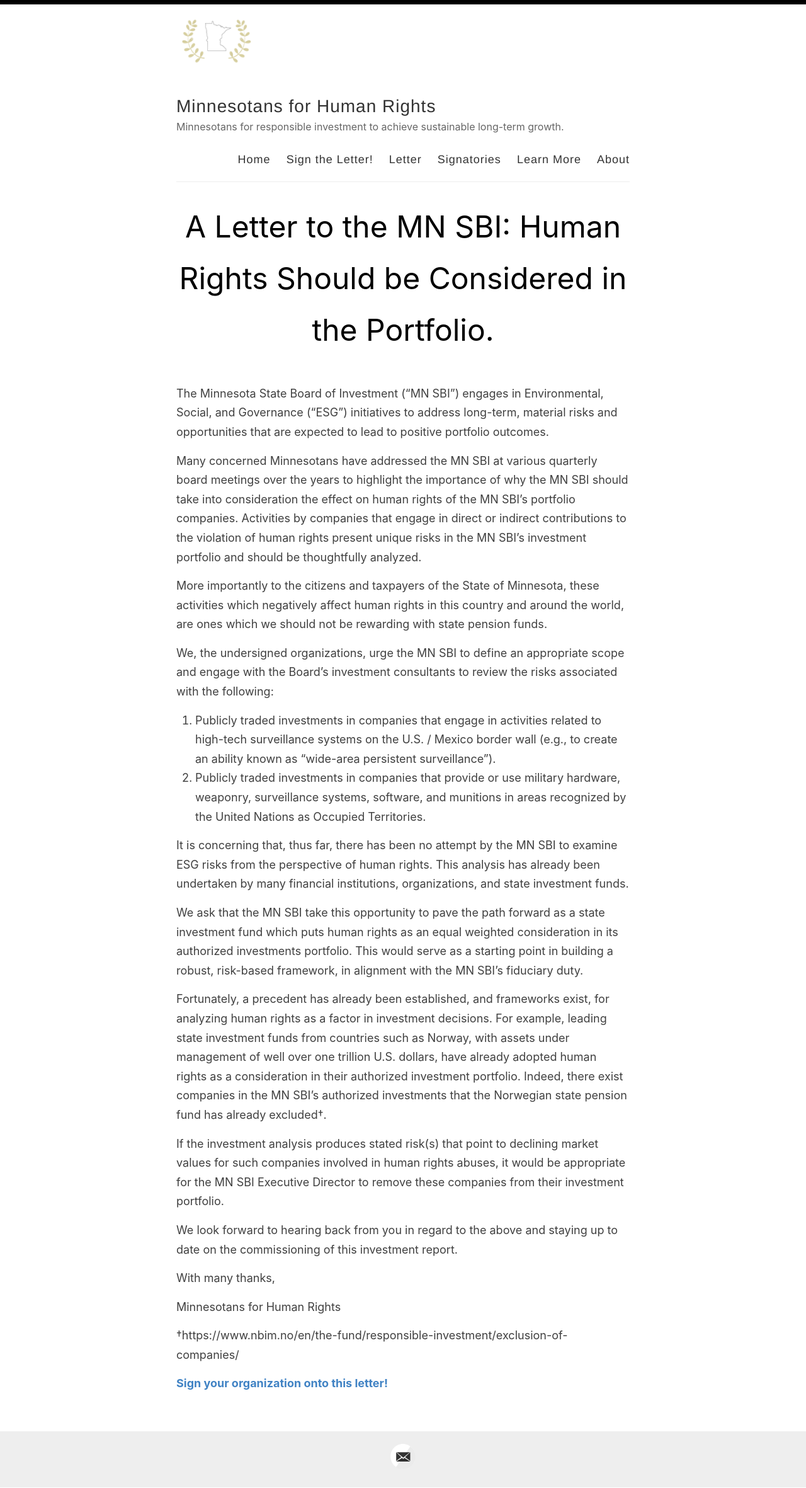
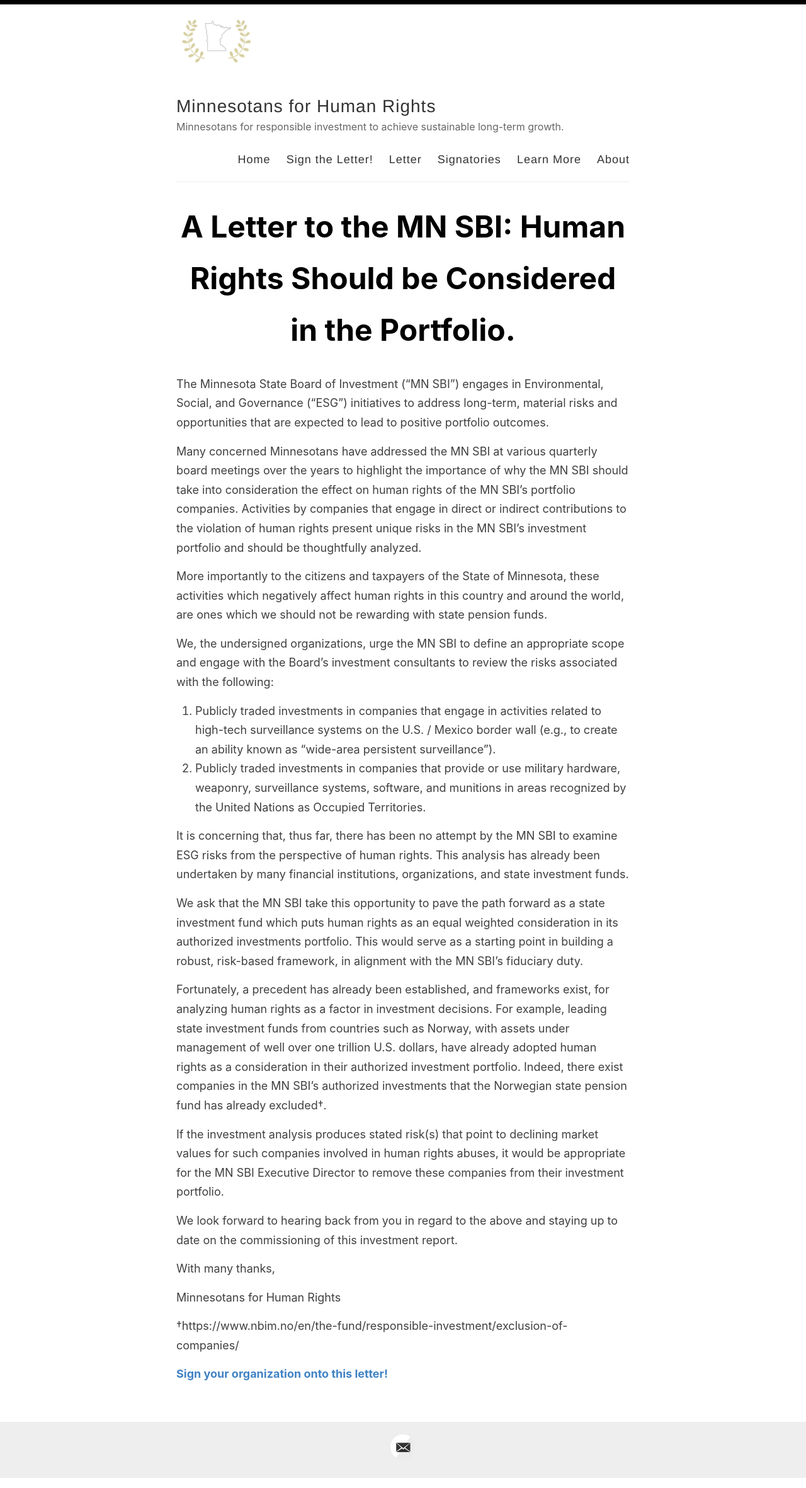
Before and after one commit to adamrahim/adamrahim.github.io, a Jekyll site: the page built from _posts/2020-12-25-letter.md, in a window 1280 px wide. Shown: the whole page at 63% size. Built offline with Jekyll 4.4.1, drawn with Linux system fonts in a browser that asks for light colours.

Commit message:
Update 2020-12-25-letter.md

```diff
--- a/_posts/2020-12-25-letter.md
+++ b/_posts/2020-12-25-letter.md
@@ -4,7 +4,7 @@
 permalink: /letter/
 ---
 
-<center><font size="24" kerning=normal color="#000000">A Letter to the MN SBI: Human Rights Should be Considered in the Portfolio.</font></center>
+<b><center><font size="24" kerning=normal color="#000000">A Letter to the MN SBI: Human Rights Should be Considered in the Portfolio.</font></center></b>
 &nbsp;
 The Minnesota State Board of Investment (“MN SBI”) engages in Environmental, Social, and Governance (“ESG”) initiatives to address long-term, material risks and opportunities that are expected to lead to positive portfolio outcomes.
 
```
